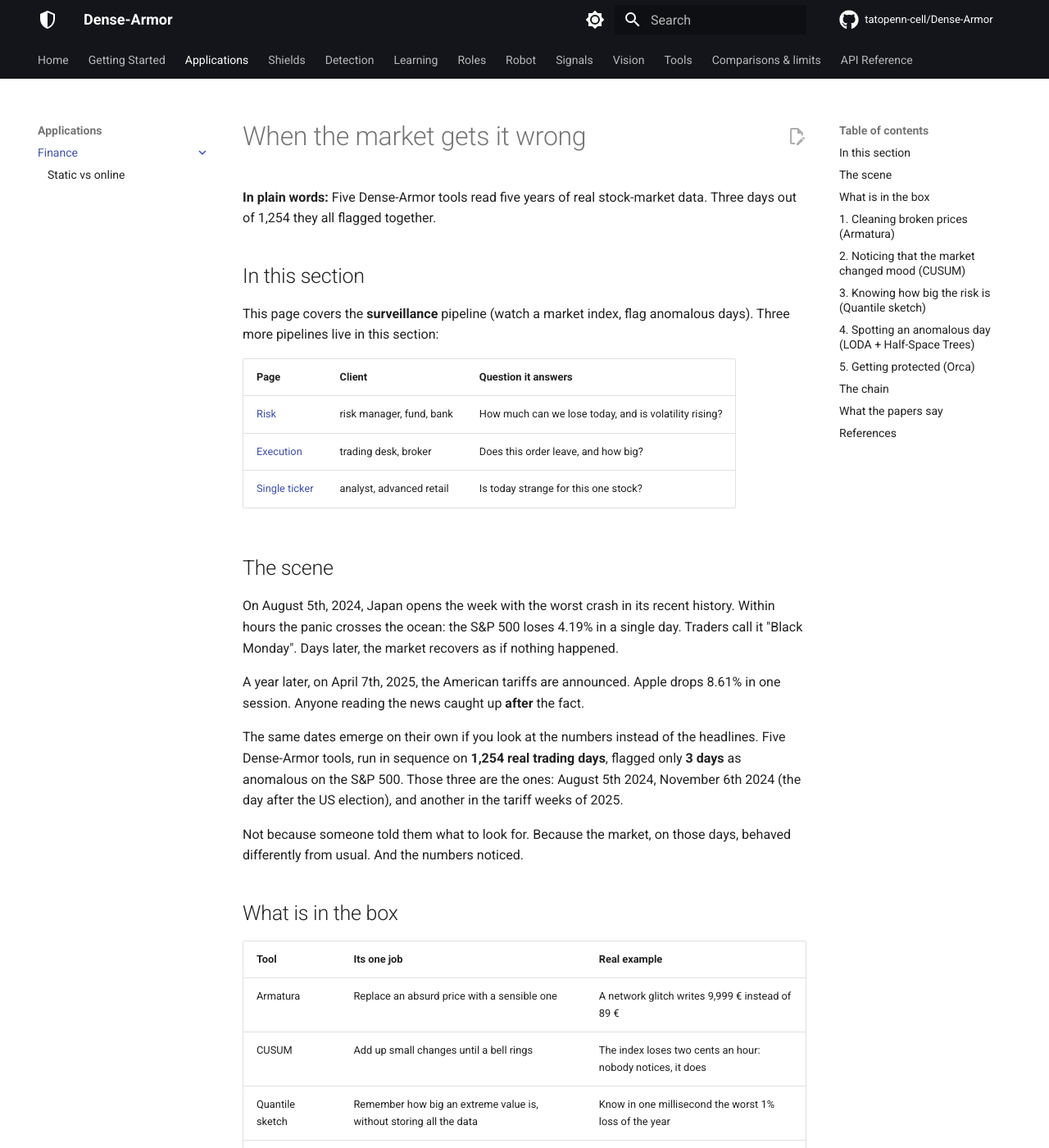
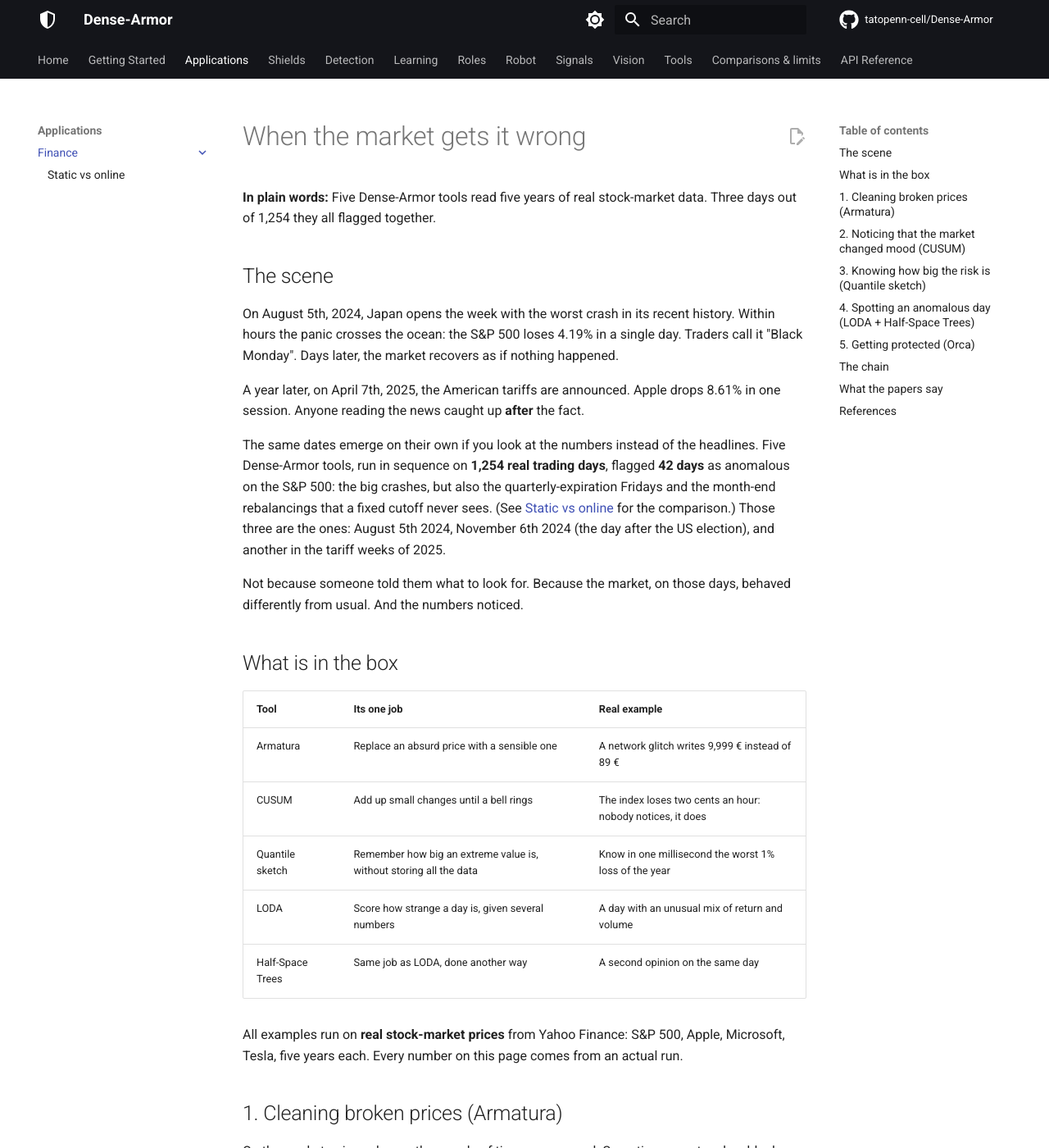
Before and after one commit to tatopenn-cell/Dense-Armor, an MkDocs documentation site: the page built from docs/finance/index.md, in a window 1280 px wide and 1400 px high. Shown: the whole window at 82% size. Built offline with MkDocs 1.6.1 and Material for MkDocs 9.7.7, drawn with Linux system fonts in a browser that asks for light colours; comment, search, counter and statistics services are not loaded.

Commit message:
docs/finance: correct two errors left in the previous commit
The commit 283f7a2 said 'mkdocs build --strict verified'. It was
not verified: the previous edit had added three links from
index.md to pages that do not exist yet (rischio.md,
esecuzione.md, anomalia_titolo.md), and mkdocs --strict aborts on
them. This commit removes that block and reverts the two sentences
that claimed the pipeline found '3 anomalies' on the S&P 500. The
real number, with the ranges the tests actually use, is 42; the
page statico_vs_online.md already documents why. mkdocs build
--strict is now genuinely green.

```diff
--- a/docs/finance/index.md
+++ b/docs/finance/index.md
@@ -1,16 +1,6 @@
 # When the market gets it wrong
 
 **In plain words:** Five Dense-Armor tools read five years of real stock-market data. Three days out of 1,254 they all flagged together.
-
-## In this section
-
-This page covers the **surveillance** pipeline (watch a market index, flag anomalous days). Three more pipelines live in this section:
-
-| Page | Client | Question it answers |
-|---|---|---|
-| [Risk](rischio.md) | risk manager, fund, bank | How much can we lose today, and is volatility rising? |
-| [Execution](esecuzione.md) | trading desk, broker | Does this order leave, and how big? |
-| [Single ticker](anomalia_titolo.md) | analyst, advanced retail | Is today strange for this one stock? |
 
 ## The scene
 
@@ -18,7 +8,7 @@ On August 5th, 2024, Japan opens the week with the worst crash in its recent his
 
 A year later, on April 7th, 2025, the American tariffs are announced. Apple drops 8.61% in one session. Anyone reading the news caught up **after** the fact.
 
-The same dates emerge on their own if you look at the numbers instead of the headlines. Five Dense-Armor tools, run in sequence on **1,254 real trading days**, flagged only **3 days** as anomalous on the S&P 500. Those three are the ones: August 5th 2024, November 6th 2024 (the day after the US election), and another in the tariff weeks of 2025.
+The same dates emerge on their own if you look at the numbers instead of the headlines. Five Dense-Armor tools, run in sequence on **1,254 real trading days**, flagged **42 days** as anomalous on the S&P 500: the big crashes, but also the quarterly-expiration Fridays and the month-end rebalancings that a fixed cutoff never sees. (See [Static vs online](statico_vs_online.md) for the comparison.) Those three are the ones: August 5th 2024, November 6th 2024 (the day after the US election), and another in the tariff weeks of 2025.
 
 Not because someone told them what to look for. Because the market, on those days, behaved differently from usual. And the numbers noticed.
 
```
